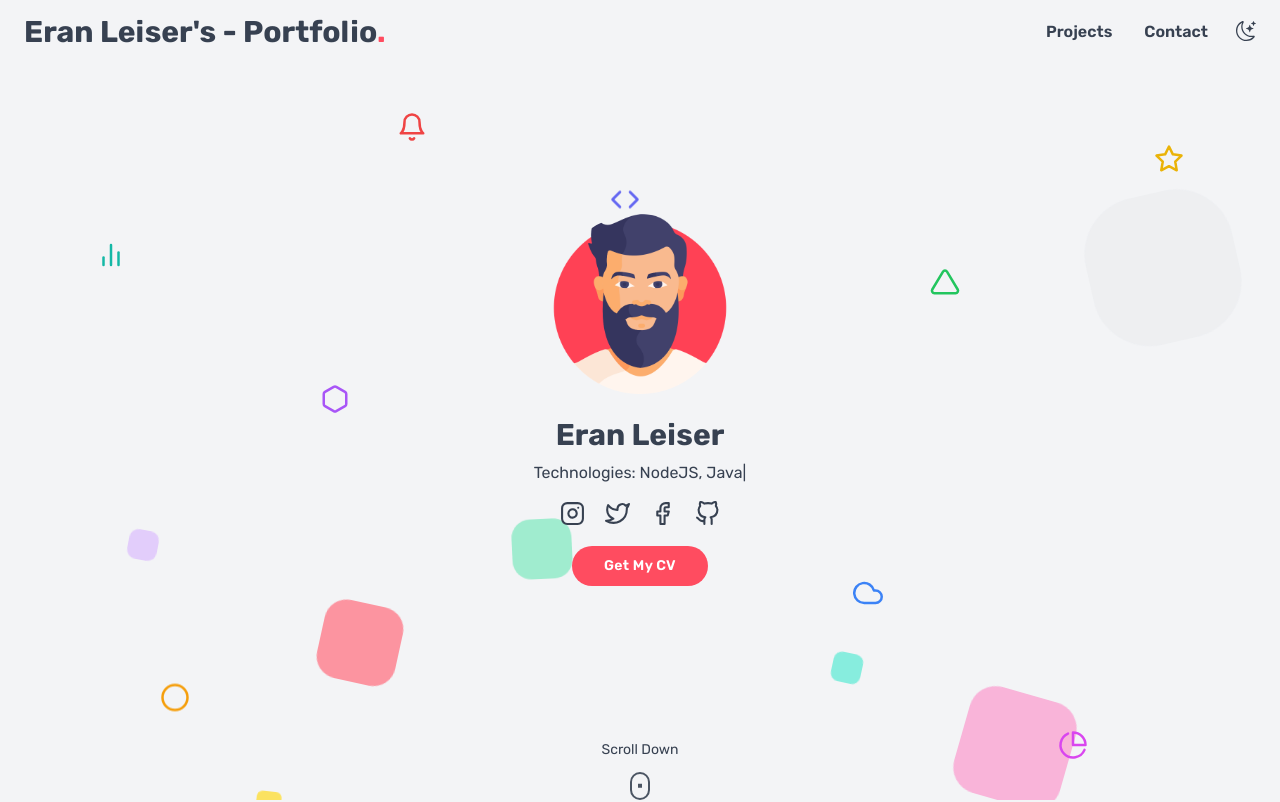
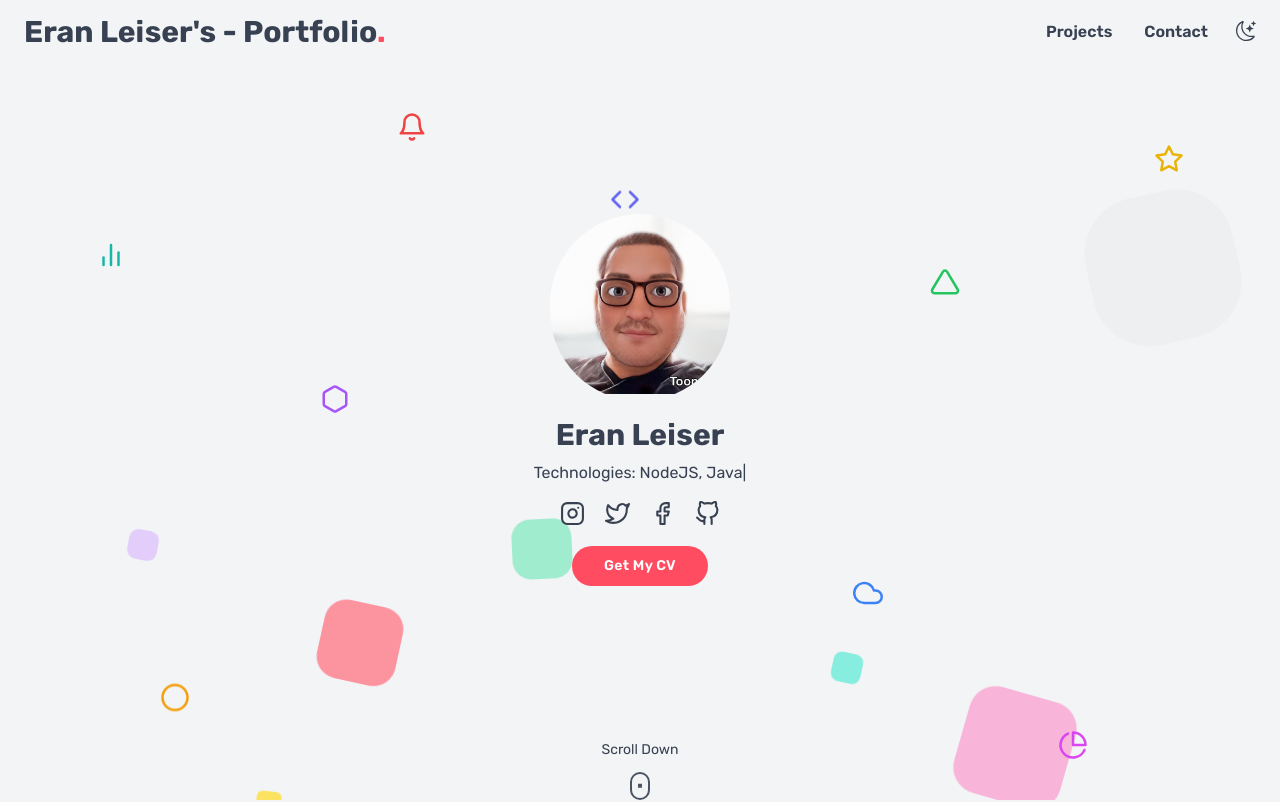
Before and after one commit to eran1205/my-portfolio, a Next.js app: page / in a window 1280 px wide. Shown: the top 802 px of the page. Built offline with nearby package versions, Linux system fonts and the light colour scheme.

Commit message:
Change Avatar picture + change pic

```diff
--- a/src/components/partials/HeroSection.tsx
+++ b/src/components/partials/HeroSection.tsx
@@ -17,7 +17,7 @@ const HeroSection = () => {
       <HeroBackground />
       <div className="flex flex-col items-center">
         <div className="overflow-hidden rounded-full">
-          <Image src="/images/avatar/man.png" width={180} height={180} alt="avatar" />
+          <Image src="/images/avatar/Eran_1.png" width={180} height={180} alt="avatar" />
         </div>
         <h1 className="mt-4 text-3xl font-bold ">Eran Leiser</h1>
         <div className="mt-2 flex gap-1">
```
Also changed, not shown: public/images/avatar/Eran_1.png (added).
